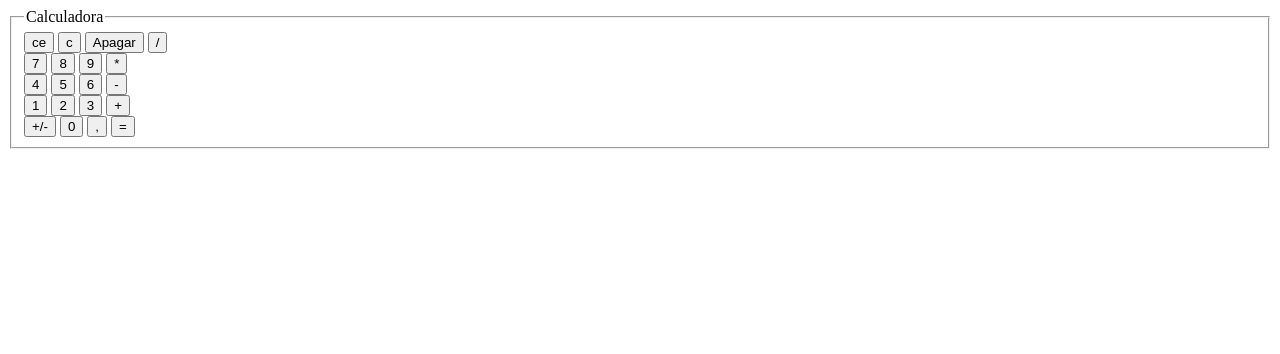
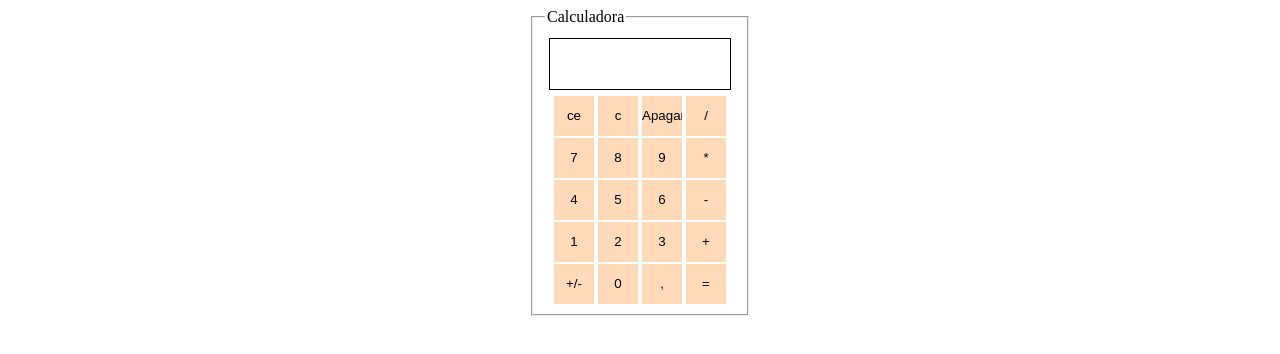
Before and after one commit to RodrigoSchmitz/calcjs, a plain HTML site: page index.html in a window 1280 px wide. Drawn offline with Linux system fonts and the light colour scheme.

Commit message:
inclusão

```diff
--- a/index.html
+++ b/index.html
@@ -14,34 +14,34 @@
 
 					</div><!--Visor-->
 					<div>
-						<input type="button" name="ce"		value="ce">
-						<input type="button" name="c"		value="c">
-						<input type="button" name="apagar" 	value="Apagar">
-						<input type="button" name="dividir" value="/">
+						<input type="button" name="ce"		value="ce"		onclick="calc()">
+						<input type="button" name="c"		value="c"		onclick="calc()">
+						<input type="button" name="apagar" 	value="Apagar"	onclick="calc()">
+						<input type="button" name="dividir" value="/"		onclick="calc()">
 					</div>
 					<div>
-						<input type="button" name="ce" 		value="7">
-						<input type="button" name="c" 		value="8">
-						<input type="button" name="apagar" 	value="9">
-						<input type="button" name="dividir" value="*">
+						<input type="button" name="ce" 		value="7"	onclick="calc()">
+						<input type="button" name="c" 		value="8"	onclick="calc()">
+						<input type="button" name="apagar" 	value="9"	onclick="calc()">
+						<input type="button" name="dividir" value="*"	onclick="calc()">
 					</div>
 					<div>
-						<input type="button" name="ce" 		value="4">
-						<input type="button" name="c" 		value="5">
-						<input type="button" name="apagar" 	value="6">
-						<input type="button" name="dividir" value="-">
+						<input type="button" name="ce" 		value="4"	onclick="calc()">
+						<input type="button" name="c" 		value="5"	onclick="calc()">
+						<input type="button" name="apagar" 	value="6"	onclick="calc()">
+						<input type="button" name="dividir" value="-"	onclick="calc()">
 					</div>
 					<div>
-						<input type="button" name="ce" 		value="1">
-						<input type="button" name="c"		value="2">
-						<input type="button" name="apagar"	value="3">
-						<input type="button" name="dividir"	value="+">
+						<input type="button" name="ce" 		value="1"	onclick="calc()">
+						<input type="button" name="c"		value="2"	onclick="calc()">
+						<input type="button" name="apagar"	value="3"	onclick="calc()">
+						<input type="button" name="dividir"	value="+"	onclick="calc()">
 					</div>
 					<div>
-						<input type="button" name="ce" 		value="+/-">
-						<input type="button" name="c"		value="0">
-						<input type="button" name="apagar"	value=",">
-						<input type="button" name="dividir"	value="=">
+						<input type="button" name="ce" 		value="+/-"	onclick="calc()">
+						<input type="button" name="c"		value="0"	onclick="calc()">
+						<input type="button" name="apagar"	value=","	onclick="calc()">
+						<input type="button" name="dividir"	value="="	onclick="calc()">
 					</div>
 				</div><!---->
 			</fieldset>
--- a/style.css
+++ b/style.css
@@ -0,0 +1,28 @@
+input{
+	display: inline-block;
+	width: 40px;
+	height:40px;
+	padding: 0px;
+	margin: 0px;
+	border: 0px;
+	background-color: #ffdab9;
+}
+input:hover{
+	background-color: #ffffcd;
+}
+body form div{
+	margin-top: 2px;
+	text-align: center;
+}
+body form #visor{
+	height: 50px;
+	width: 180px;
+	margin: 6px auto;
+	border: solid 1px;
+
+}
+fieldset{
+	height: auto;
+	width: 190px;
+	margin: 0px auto;
+}
```
Also changed, not shown: 1 other file.
